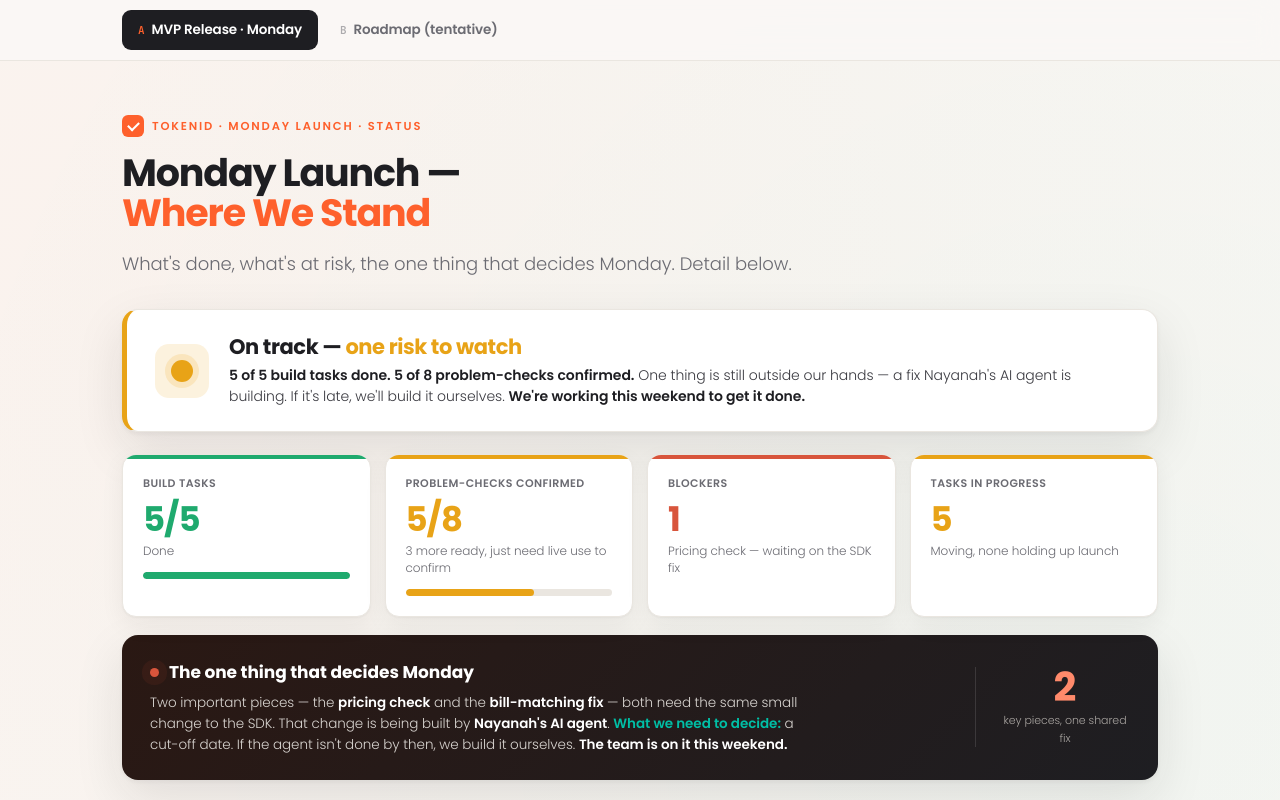
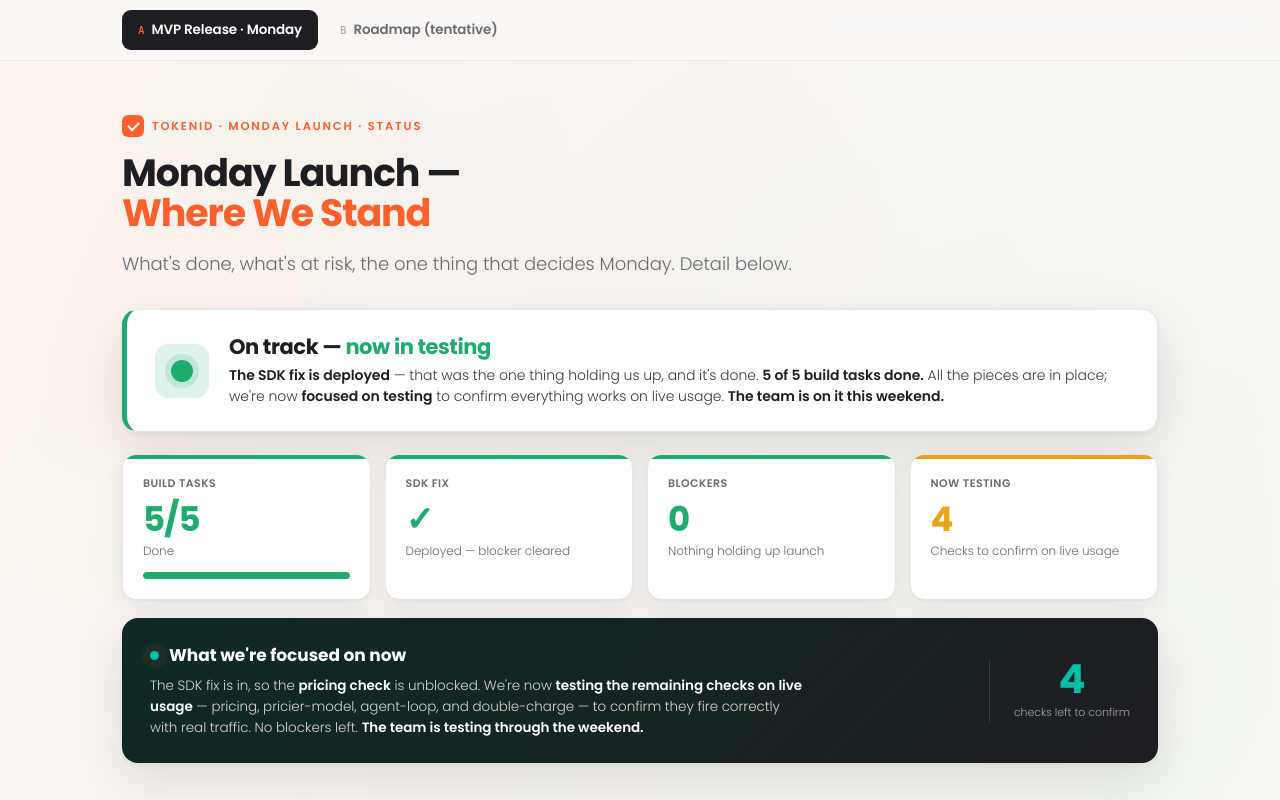
Before and after one commit to Pinaka409/Token_ID_Tracker, a plain HTML site: page index.html in a window 1280 px wide. Shown: the top 800 px of the page. Drawn offline with Linux system fonts and the light colour scheme.

Commit message:
Update index.html

```diff
--- a/index.html
+++ b/index.html
@@ -308,6 +308,10 @@
   .verdict p{font-size:14px;color:#3A3A40;font-weight:300;line-height:1.5}
   .verdict p b{color:var(--ink);font-weight:600}
   .verdict .on-track{color:var(--amber)}
+  .verdict.good-state{border-left-color:var(--green)}
+  .verdict.good-state .vlight{background:rgba(31,170,110,.14)}
+  .verdict.good-state .vlight span{background:var(--green);box-shadow:0 0 0 6px rgba(31,170,110,.16)}
+  .verdict.good-state .on-track{color:var(--green)}
 
   .exec-grid{display:grid;grid-template-columns:repeat(4,1fr);gap:14px;margin-bottom:18px}
   .ecard{background:var(--card);border:1px solid var(--line);border-radius:14px;padding:20px;box-shadow:var(--shadow);position:relative;overflow:hidden}
@@ -329,11 +333,14 @@
   .blocker-card{background:linear-gradient(135deg,#2A1813,#1E1E22);border-radius:16px;padding:24px 28px;color:#fff;display:grid;grid-template-columns:1fr auto;gap:24px;align-items:center;box-shadow:var(--shadow-lg);margin-bottom:8px}
   .blocker-card .bc-main h3{font-size:17px;font-weight:700;color:#fff;margin-bottom:7px;display:flex;align-items:center;gap:10px}
   .blocker-card .bc-main h3 .bdot{width:9px;height:9px;border-radius:50%;background:var(--red);box-shadow:0 0 0 5px rgba(216,85,60,.22);animation:pulse 2s infinite}
+  .blocker-card .bc-main h3 .bdot.ok{background:var(--teal);box-shadow:0 0 0 5px rgba(0,191,166,.22)}
   .blocker-card .bc-main p{font-size:13.5px;color:#D8D4D0;font-weight:300;line-height:1.55;max-width:660px}
   .blocker-card .bc-main p b{color:#fff;font-weight:600}
   .blocker-card .bc-main p .teal{color:var(--teal);font-weight:600}
   .blocker-card .bc-side{text-align:center;flex-shrink:0;border-left:1px solid rgba(255,255,255,.12);padding-left:24px}
   .blocker-card .bc-side .bnum{font-size:40px;font-weight:700;color:#FF8A6B;line-height:1}
+  .blocker-card .bc-side .bnum.ok{color:var(--teal)}
+  .blocker-card.focus-state{background:linear-gradient(135deg,#0E2A26,#1E1E22)}
   .blocker-card .bc-side .blbl{font-size:11px;color:#A8A4A0;font-weight:300;margin-top:5px;max-width:130px}
   @media(max-width:820px){.exec-grid{grid-template-columns:repeat(2,1fr)}.verdict{grid-template-columns:1fr}.blocker-card{grid-template-columns:1fr}.blocker-card .bc-side{border-left:none;border-top:1px solid rgba(255,255,255,.12);padding-left:0;padding-top:16px;text-align:left;display:flex;gap:14px;align-items:baseline}.blocker-card .bc-side .blbl{margin-top:0}}
 
@@ -1255,11 +1262,11 @@
   <div class="wrap">
 
     <!-- VERDICT -->
-    <div class="verdict">
+    <div class="verdict good-state">
       <div class="vlight"><span></span></div>
       <div>
-        <h2>On track — <span class="on-track">one risk to watch</span></h2>
-        <p><b>5 of 5 build tasks done. 5 of 8 problem-checks confirmed.</b> One thing is still outside our hands — a fix Nayanah's AI agent is building. If it's late, we'll build it ourselves. <b>We're working this weekend to get it done.</b></p>
+        <h2>On track — <span class="on-track">now in testing</span></h2>
+        <p><b>The SDK fix is deployed</b> — that was the one thing holding us up, and it's done. <b>5 of 5 build tasks done.</b> All the pieces are in place; we're now <b>focused on testing</b> to confirm everything works on live usage. <b>The team is on it this weekend.</b></p>
       </div>
     </div>
 
@@ -1271,33 +1278,32 @@
         <div class="esub">Done</div>
         <div class="ebar"><i style="width:100%"></i></div>
       </div>
-      <div class="ecard warn">
-        <div class="ek">Problem-checks confirmed</div>
-        <div class="ebig">5/8</div>
-        <div class="esub">3 more ready, just need live use to confirm</div>
-        <div class="ebar"><i style="width:62%"></i></div>
+      <div class="ecard good">
+        <div class="ek">SDK fix</div>
+        <div class="ebig">✓</div>
+        <div class="esub">Deployed — blocker cleared</div>
       </div>
-      <div class="ecard bad">
+      <div class="ecard good">
         <div class="ek">Blockers</div>
-        <div class="ebig">1</div>
-        <div class="esub">Pricing check — waiting on the SDK fix</div>
+        <div class="ebig">0</div>
+        <div class="esub">Nothing holding up launch</div>
       </div>
       <div class="ecard warn">
-        <div class="ek">Tasks in progress</div>
-        <div class="ebig">5</div>
-        <div class="esub">Moving, none holding up launch</div>
+        <div class="ek">Now testing</div>
+        <div class="ebig">4</div>
+        <div class="esub">Checks to confirm on live usage</div>
       </div>
     </div>
 
-    <!-- THE ONE BLOCKER -->
-    <div class="blocker-card">
+    <!-- THE CURRENT FOCUS -->
+    <div class="blocker-card focus-state">
       <div class="bc-main">
-        <h3><span class="bdot"></span> The one thing that decides Monday</h3>
-        <p>Two important pieces — the <b>pricing check</b> and the <b>bill-matching fix</b> — both need the same small change to the SDK. That change is being built by <b>Nayanah's AI agent</b>. <span class="teal">What we need to decide:</span> a cut-off date. If the agent isn't done by then, we build it ourselves. <b>The team is on it this weekend.</b></p>
+        <h3><span class="bdot ok"></span> What we're focused on now</h3>
+        <p>The SDK fix is in, so the <b>pricing check</b> is unblocked. We're now <b>testing the remaining checks on live usage</b> — pricing, pricier-model, agent-loop, and double-charge — to confirm they fire correctly with real traffic. No blockers left. <b>The team is testing through the weekend.</b></p>
       </div>
       <div class="bc-side">
-        <div class="bnum">2</div>
-        <div class="blbl">key pieces, one shared fix</div>
+        <div class="bnum ok">4</div>
+        <div class="blbl">checks left to confirm</div>
       </div>
     </div>
 
@@ -1375,7 +1381,7 @@
 <section>
   <div class="wrap">
     <div class="sec-head"><span class="sec-num">C2</span><h2>Progress</h2></div>
-    <p class="sec-sub">5 done, 5 still going. Working through the weekend.</p>
+    <p class="sec-sub">6 done, 4 still going. Testing through the weekend.</p>
 
     <div class="prog-grid">
       <div class="prog-col done">
@@ -1386,16 +1392,16 @@
           <div class="pgitem d"><span class="pmark">✓</span><span>Onboarding flow updated</span></div>
           <div class="pgitem d"><span class="pmark">✓</span><span>Split event data from logger data</span></div>
           <div class="pgitem d"><span class="pmark">✓</span><span>Provider key encryption</span></div>
+          <div class="pgitem d"><span class="pmark">✓</span><span>SDK fix deployed — the blocker is cleared</span></div>
         </div>
       </div>
       <div class="prog-col going">
         <h3>▸ In progress</h3>
         <div class="prog-list">
-          <div class="pgitem g"><span class="pmark">▸</span><span>Bill-matching fix — waiting on Nayanah's SDK fix; we can build it ourselves if needed</span></div>
+          <div class="pgitem g"><span class="pmark">▸</span><span>Testing all the checks on live usage</span></div>
           <div class="pgitem g"><span class="pmark">▸</span><span>Checking alerts work &amp; fixing remaining bugs</span></div>
           <div class="pgitem g"><span class="pmark">▸</span><span>New version of the journal logger</span></div>
-          <div class="pgitem g"><span class="pmark">▸</span><span>Charts for the new usage data</span></div>
-          <div class="pgitem g"><span class="pmark">▸</span><span>Separate views for the two kinds of data</span></div>
+          <div class="pgitem g"><span class="pmark">▸</span><span>Charts + separate views for the data</span></div>
         </div>
       </div>
     </div>
@@ -1405,7 +1411,7 @@
 <section>
   <div class="wrap">
     <div class="sec-head"><span class="sec-num">C3</span><h2>The 8 problems we check for</h2></div>
-    <p class="sec-sub">Each one gets two checks: a <strong>lab test</strong> we run ourselves, then a <strong>real-world check</strong> on live usage. 5 are fully confirmed, 3 just need live use to confirm, 1 is blocked.</p>
+    <p class="sec-sub">Each one gets two checks: a <strong>lab test</strong> we run ourselves, then a <strong>real-world check</strong> on live usage. 4 are fully confirmed; the other 4 are in testing now that the SDK fix is in. Nothing blocked.</p>
 
     <table class="viotable">
       <thead>
@@ -1413,20 +1419,19 @@
       </thead>
       <tbody>
         <tr><td class="vn">1</td><td class="vname">Token count doesn't match the bill</td><td data-label="Lab test" class="ctr chk y">✓</td><td data-label="Live check" class="ctr chk dash">—</td><td><span class="vstatus vs-ok">Confirmed</span></td></tr>
-        <tr><td class="vn">2</td><td class="vname">Wrong price charged</td><td data-label="Lab test" class="ctr chk dash">—</td><td data-label="Live check" class="ctr chk dash">—</td><td><span class="vstatus vs-blocked">Blocked — needs the SDK fix</span></td></tr>
+        <tr><td class="vn">2</td><td class="vname">Wrong price charged</td><td data-label="Lab test" class="ctr chk y">✓</td><td data-label="Live check" class="ctr chk n">testing</td><td><span class="vstatus vs-pending">Now testing — SDK fix in</span></td></tr>
         <tr><td class="vn">3</td><td class="vname">Bloated context (sending too much)</td><td data-label="Lab test" class="ctr chk y">✓</td><td data-label="Live check" class="ctr chk dash">—</td><td><span class="vstatus vs-ok">Confirmed</span></td></tr>
-        <tr><td class="vn">4</td><td class="vname">Using a pricier model than needed <span class="venf2">paid only</span></td><td data-label="Lab test" class="ctr chk y">✓</td><td data-label="Live check" class="ctr chk n">not yet</td><td><span class="vstatus vs-pending">Needs live check</span></td></tr>
+        <tr><td class="vn">4</td><td class="vname">Using a pricier model than needed <span class="venf2">paid only</span></td><td data-label="Lab test" class="ctr chk y">✓</td><td data-label="Live check" class="ctr chk n">not yet</td><td><span class="vstatus vs-pending">Testing now</span></td></tr>
         <tr><td class="vn">5</td><td class="vname">Overly long prompts</td><td data-label="Lab test" class="ctr chk y">✓</td><td data-label="Live check" class="ctr chk dash">—</td><td><span class="vstatus vs-ok">Confirmed</span></td></tr>
         <tr><td class="vn">6</td><td class="vname">Repeated retries piling up cost <span class="venf2">paid only</span></td><td data-label="Lab test" class="ctr chk y">✓</td><td data-label="Live check" class="ctr chk dash">—</td><td><span class="vstatus vs-ok">Confirmed</span></td></tr>
-        <tr><td class="vn">7</td><td class="vname">An agent stuck in a loop <span class="venf2">paid only</span></td><td data-label="Lab test" class="ctr chk y">✓</td><td data-label="Live check" class="ctr chk n">not yet</td><td><span class="vstatus vs-pending">Needs live check</span></td></tr>
-        <tr><td class="vn">8</td><td class="vname">The same request charged twice <span class="venf2">paid only</span></td><td data-label="Lab test" class="ctr chk y">✓</td><td data-label="Live check" class="ctr chk n">not yet</td><td><span class="vstatus vs-pending">Needs live check</span></td></tr>
+        <tr><td class="vn">7</td><td class="vname">An agent stuck in a loop <span class="venf2">paid only</span></td><td data-label="Lab test" class="ctr chk y">✓</td><td data-label="Live check" class="ctr chk n">not yet</td><td><span class="vstatus vs-pending">Testing now</span></td></tr>
+        <tr><td class="vn">8</td><td class="vname">The same request charged twice <span class="venf2">paid only</span></td><td data-label="Lab test" class="ctr chk y">✓</td><td data-label="Live check" class="ctr chk n">not yet</td><td><span class="vstatus vs-pending">Testing now</span></td></tr>
       </tbody>
     </table>
 
     <div class="legend-vio" style="margin-top:14px">
-      <span class="lv"><span class="vdot vd-verified"></span> Confirmed (5)</span>
-      <span class="lv"><span class="vdot vd-probe"></span> Needs live check (3)</span>
-      <span class="lv"><span class="vdot vd-blocked"></span> Blocked (1)</span>
+      <span class="lv"><span class="vdot vd-verified"></span> Confirmed (4)</span>
+      <span class="lv"><span class="vdot vd-probe"></span> In testing (4)</span>
     </div>
 
     <div class="conv-intro" style="margin-top:18px">
@@ -1441,17 +1446,16 @@
     <p class="sec-sub">In the order they need to happen.</p>
 
     <div class="deliv">
-      <div class="dcheck" style="grid-column:1/-1"><span class="cbox"></span><p><b>The SDK fix + bill-matching</b> — <span style="color:var(--red);font-weight:600">blocked.</span> This is what frees up the pricing check. Waiting on Nayanah; we can build it ourselves if needed.</p></div>
+      <div class="dcheck" style="grid-column:1/-1"><span class="cbox"></span><p><b>Test all the checks on live usage</b> — pricing, pricier-model, agent-loop, double-charge. This is the main focus now.</p></div>
       <div class="dcheck"><span class="cbox"></span><p>Release the new journal logger</p></div>
-      <div class="dcheck"><span class="cbox"></span><p>Confirm 3 checks on live usage: pricier model, agent loop, double charge</p></div>
       <div class="dcheck"><span class="cbox"></span><p>Check alerts work &amp; fix remaining bugs</p></div>
       <div class="dcheck"><span class="cbox"></span><p>Separate views + charts for the data</p></div>
     </div>
 
     <div class="closer" style="margin-top:26px">
       <h3>Bottom line</h3>
-      <p>One thing decides Monday: the <b>SDK fix</b>. It frees up both the pricing check and bill-matching — two pieces, one fix. We need to set a cut-off date for waiting on it. Everything else is in good shape, and <b>we're working the weekend to get there.</b></p>
-      <p class="seq">get the SDK fix (or build it ourselves) → frees the pricing check + bill-matching → confirm 3 checks on live use → release → launch</p>
+      <p>The <b>SDK fix is deployed</b> — the one thing that was holding us up is done, and there are <b>no blockers left</b>. All the pieces are in place. We're now <b>focused on testing</b> the checks on live usage to make sure everything fires correctly before launch. <b>The team is testing through the weekend.</b></p>
+      <p class="seq">SDK fix deployed ✓ → testing checks on live use → release → launch</p>
     </div>
   </div>
 </section>
```
